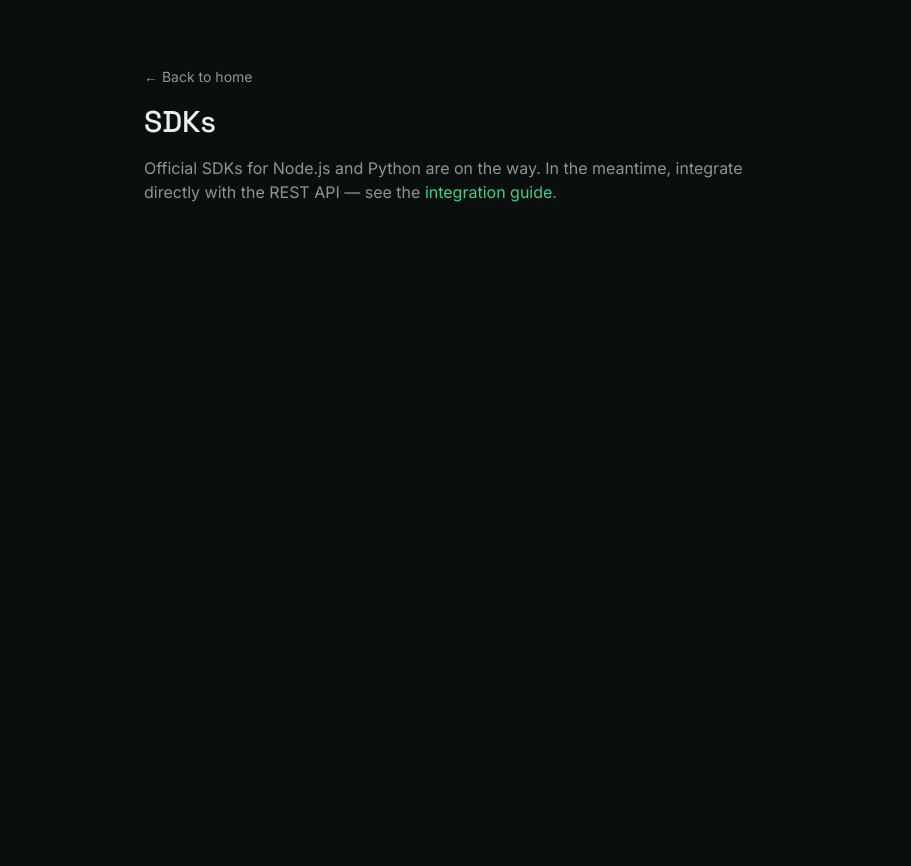
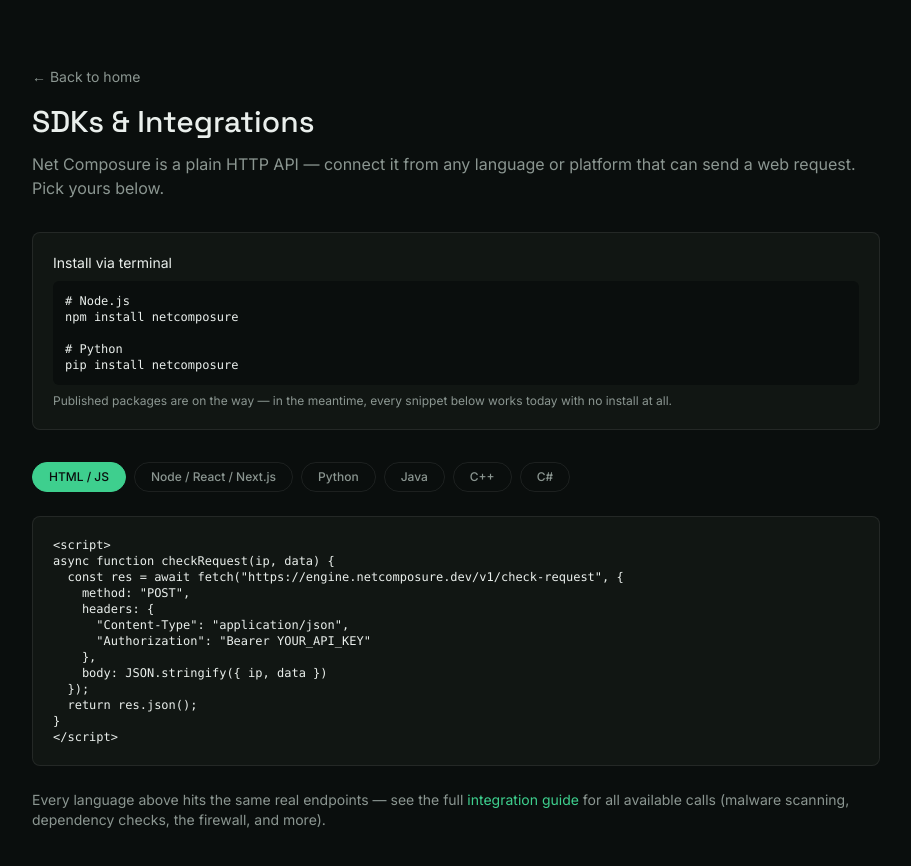
Before and after one commit to netcomposure/netcomposure, a Next.js app: page /sdks in a window 1280 px wide. Shown: the top 866 px of the page, without its empty margins (184-1095 px from the left). Before the commit the page ends 800 px from the top, so only its background shows below. Built offline with nearby package versions, Linux system fonts and the light colour scheme.

Commit message:
Add multi-language SDK/integration page: HTML, Node, Python, Java, C++, C#

```diff
--- a/app/sdks/page.tsx
+++ b/app/sdks/page.tsx
@@ -1,19 +1,162 @@
+"use client";
+
+import { useState } from "react";
 import Link from "next/link";
 
+const LANGUAGES = [
+  {
+    id: "html",
+    label: "HTML / JS",
+    snippet: `<script>
+async function checkRequest(ip, data) {
+  const res = await fetch("https://engine.netcomposure.dev/v1/check-request", {
+    method: "POST",
+    headers: {
+      "Content-Type": "application/json",
+      "Authorization": "Bearer YOUR_API_KEY"
+    },
+    body: JSON.stringify({ ip, data })
+  });
+  return res.json();
+}
+</script>`,
+  },
+  {
+    id: "node",
+    label: "Node / React / Next.js",
+    snippet: `const axios = require("axios");
+
+async function checkRequest(ip, data) {
+  const res = await axios.post(
+    "https://engine.netcomposure.dev/v1/check-request",
+    { ip, data },
+    { headers: { Authorization: \`Bearer \${process.env.NET_COMPOSURE_API_KEY}\` } }
+  );
+  return res.data;
+}`,
+  },
+  {
+    id: "python",
+    label: "Python",
+    snippet: `import httpx, os
+
+async def check_request(ip: str, data: dict) -> dict:
+    async with httpx.AsyncClient() as client:
+        response = await client.post(
+            "https://engine.netcomposure.dev/v1/check-request",
+            json={"ip": ip, "data": data},
+            headers={"Authorization": f"Bearer {os.environ['NET_COMPOSURE_API_KEY']}"},
+        )
+    return response.json()`,
+  },
+  {
+    id: "java",
+    label: "Java",
+    snippet: `HttpClient client = HttpClient.newHttpClient();
+String body = "{\\"ip\\":\\"" + ip + "\\",\\"data\\":" + data + "}";
+
+HttpRequest request = HttpRequest.newBuilder()
+    .uri(URI.create("https://engine.netcomposure.dev/v1/check-request"))
+    .header("Content-Type", "application/json")
+    .header("Authorization", "Bearer " + System.getenv("NET_COMPOSURE_API_KEY"))
+    .POST(HttpRequest.BodyPublishers.ofString(body))
+    .build();
+
+HttpResponse<String> response =
+    client.send(request, HttpResponse.BodyHandlers.ofString());`,
+  },
+  {
+    id: "cpp",
+    label: "C++",
+    snippet: `#include <curl/curl.h>
+
+CURL* curl = curl_easy_init();
+std::string url = "https://engine.netcomposure.dev/v1/check-request";
+std::string body = "{\\"ip\\":\\"" + ip + "\\",\\"data\\":" + data + "}";
+
+struct curl_slist* headers = NULL;
+headers = curl_slist_append(headers, "Content-Type: application/json");
+headers = curl_slist_append(headers, ("Authorization: Bearer " + apiKey).c_str());
+
+curl_easy_setopt(curl, CURLOPT_URL, url.c_str());
+curl_easy_setopt(curl, CURLOPT_HTTPHEADER, headers);
+curl_easy_setopt(curl, CURLOPT_POSTFIELDS, body.c_str());
+curl_easy_perform(curl);`,
+  },
+  {
+    id: "csharp",
+    label: "C#",
+    snippet: `using var client = new HttpClient();
+client.DefaultRequestHeaders.Add("Authorization", $"Bearer {apiKey}");
+
+var payload = new { ip, data };
+var content = new StringContent(
+    JsonSerializer.Serialize(payload), Encoding.UTF8, "application/json");
+
+var response = await client.PostAsync(
+    "https://engine.netcomposure.dev/v1/check-request", content);
+var result = await response.Content.ReadAsStringAsync();`,
+  },
+];
+
 export default function SdksPage() {
+  const [active, setActive] = useState(LANGUAGES[0].id);
+  const current = LANGUAGES.find((l) => l.id === active)!;
+
   return (
-    <main className="mx-auto max-w-2xl px-6 py-16">
+    <main className="mx-auto max-w-4xl px-6 py-16">
       <Link href="/" className="text-sm text-muted hover:text-text">
         ← Back to home
       </Link>
-      <h1 className="mt-4 font-display text-3xl font-medium">SDKs</h1>
-      <p className="mt-4 text-muted">
-        Official SDKs for Node.js and Python are on the way. In the
-        meantime, integrate directly with the REST API — see the{" "}
+
+      <h1 className="mt-4 font-display text-3xl font-medium">SDKs &amp; Integrations</h1>
+      <p className="mt-3 text-muted">
+        Net Composure is a plain HTTP API — connect it from any language or
+        platform that can send a web request. Pick yours below.
+      </p>
+
+      <div className="mt-8 rounded-lg border border-line bg-panel p-5">
+        <p className="text-sm">Install via terminal</p>
+        <pre className="mt-2 overflow-x-auto rounded-md bg-ink p-3 text-xs">
+{`# Node.js
+npm install netcomposure
+
+# Python
+pip install netcomposure`}
+        </pre>
+        <p className="mt-2 text-xs text-muted">
+          Published packages are on the way — in the meantime, every snippet
+          below works today with no install at all.
+        </p>
+      </div>
+
+      <div className="mt-8 flex flex-wrap gap-2">
+        {LANGUAGES.map((lang) => (
+          <button
+            key={lang.id}
+            onClick={() => setActive(lang.id)}
+            className={`rounded-full border px-4 py-1.5 text-xs font-medium transition-colors ${
+              active === lang.id
+                ? "border-brand bg-brand text-ink"
+                : "border-line text-muted hover:text-text"
+            }`}
+          >
+            {lang.label}
+          </button>
+        ))}
+      </div>
+
+      <pre className="mt-6 overflow-x-auto rounded-lg border border-line bg-panel p-5 text-xs">
+        <code>{current.snippet}</code>
+      </pre>
+
+      <p className="mt-6 text-sm text-muted">
+        Every language above hits the same real endpoints — see the full{" "}
         <Link href="/docs" className="text-brand hover:underline">
           integration guide
-        </Link>
-        .
+        </Link>{" "}
+        for all available calls (malware scanning, dependency checks, the
+        firewall, and more).
       </p>
     </main>
   );
```
